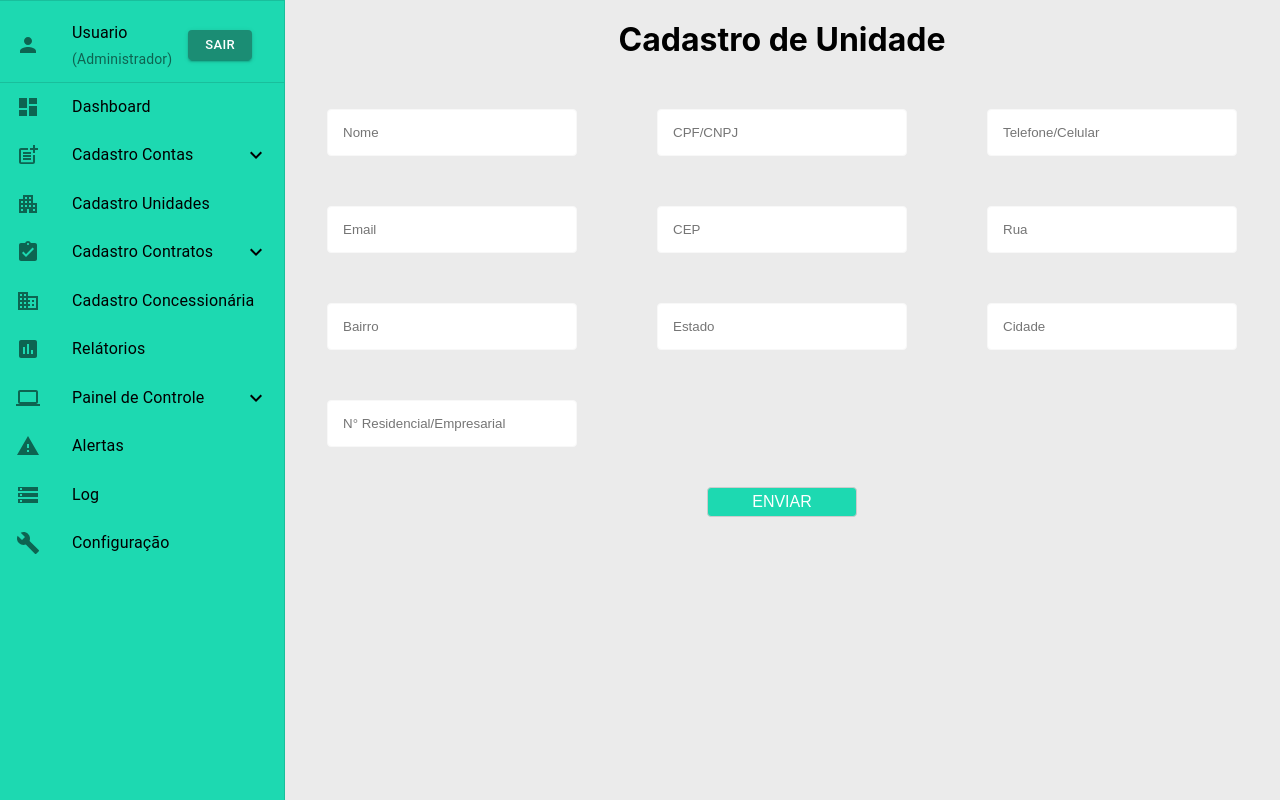
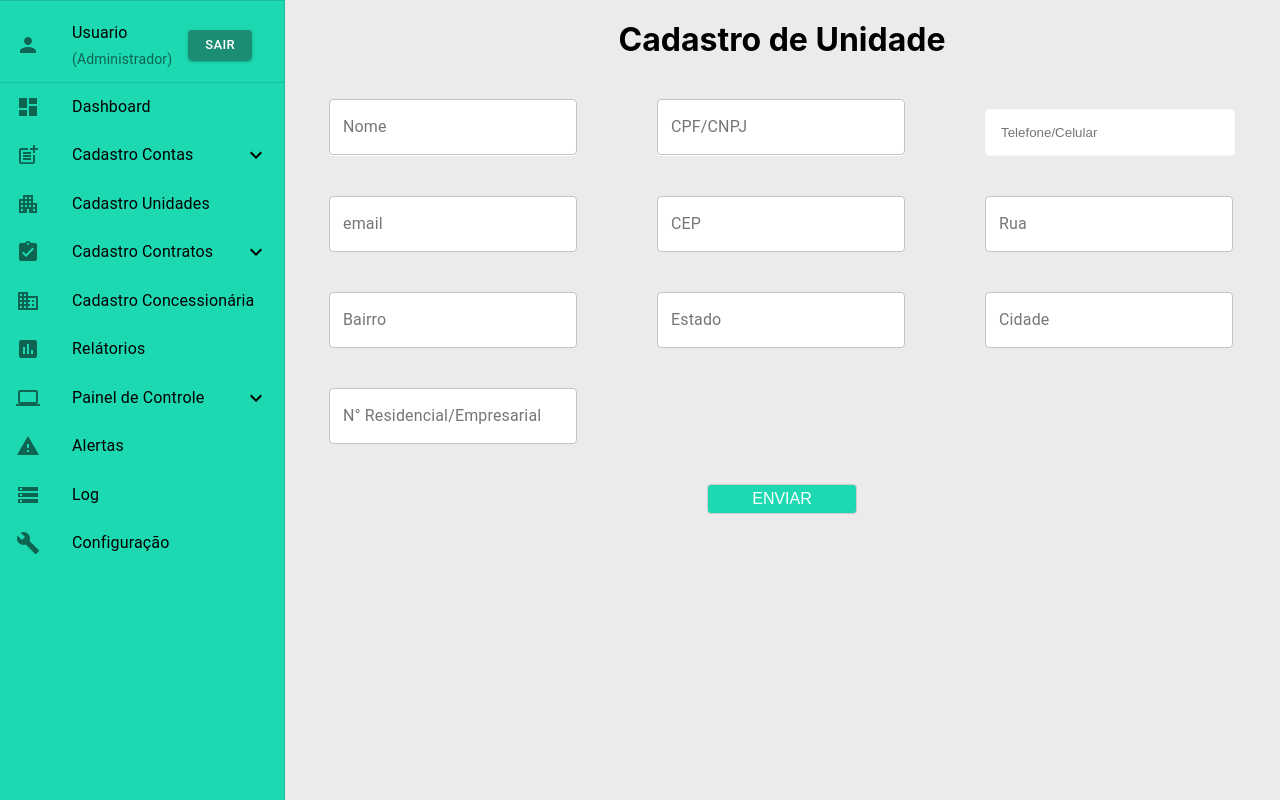
Before and after one commit to Grupo1API/TecSus, a React (Create React App) app in the folder tecsus-front/tecsus/: page /unidade in a window 1280 px wide. Built offline with nearby package versions, Linux system fonts and the light colour scheme.

Commit message:
alteraçoes nos campos do cadastro de unidade

```diff
--- a/tecsus-front/tecsus/src/pages/unidade/index.js
+++ b/tecsus-front/tecsus/src/pages/unidade/index.js
@@ -2,6 +2,7 @@ import './style.css';
 import Menu from '../../components/menu'
 import { useState } from 'react';
 import NumberFormat from 'react-number-format';
+import TextField from '@material-ui/core/TextField';
 
 function Unidade(){
 
@@ -64,24 +65,35 @@ function Unidade(){
                 <div className='cadastro'>
                     <form name='cadastroUnidades' onSubmit={handleSubmit}>
                         <div className='coluna'>
-                            <input
+                            {/* configurar campos com utf8 */}
+                            <TextField
+                                // style={{zIndex: }}
+                                variant="outlined"
                                 id='nome'
+                                className='input'
                                 type='text'
                                 placeholder='Nome'
+                                label="Nome"
                                 value={nome}
                                 onChange={(e) => setNome(e.target.value)}
                             />
-                             <input
+                             <TextField
+                                // style={{zIndex: }}
+                                variant="outlined"
                                 id='cpf_cnpj'
+                                className='input'
                                 type='text'
                                 placeholder='CPF/CNPJ'
+                                label="CPF/CNPJ"
                                 value={cpf_cnpj}
                                 onChange={(e) => setCpf_cnpj(e.target.value)}
                             />
+                            {/* não mexi aqui */}
                             <NumberFormat
                                 format="(##) #####-####"
                                 id='telefone'
                                 mask="_"
+                                label="Telefone"
                                 placeholder='Telefone/Celular'
                                 value={telefone}
                                 onValueChange = { ( valores )  =>  {
@@ -89,67 +101,95 @@ function Unidade(){
                                     setTelefone ( value  ) ;
                                 } }
                             />
+                        </div>
 
-                        </div>
                         <div className='coluna'>
-                            <input
+                            <TextField
+                                variant="outlined"
+                                // style={{zIndex: }}
+                                className='input'
                                 id='email'
                                 type='text'
+                                label="email"
                                 placeholder='Email'
                                 value={email}
                                 onChange={(e) => setEmail(e.target.value)}
                             />
-                            <input
+                            <TextField
+                                // style={{zIndex: }}
+                                variant="outlined"
                                 id='cep'
+                                className='input'
                                 type='text'
                                 placeholder='CEP'
+                                label="CEP"
                                 value={cep}
                                 onChange={(e) => setCep(e.target.value)}
                             />
-                             <input
+                            <TextField
+                                // style={{zIndex: }}
+                                variant="outlined"
                                 id='rua'
+                                className='input'
                                 type='text'
                                 placeholder='Rua'
+                                label="Rua"
                                 value={rua}
                                 onChange={(e) => setRua(e.target.value)}
                             />
+                        </div>
 
-                        </div>
                         <div className='coluna'>
-                            <input
+                            <TextField
+                                // style={{zIndex: }}
+                                variant="outlined"
                                 id='bairro'
+                                className='input'
                                 type='text'
                                 placeholder='Bairro'
+                                label="Bairro"
                                 value={bairro}
                                 onChange={(e) => setBairro(e.target.value)}
                             />
-                            <input
+                            <TextField
+                                // style={{zIndex: }}
+                                variant="outlined"
                                 id='estado'
+                                className='input'
                                 type='text'
                                 placeholder='Estado'
+                                label="Estado"
                                 value={estado}
                                 onChange={(e) => setEstado(e.target.value)}
                             />
-                             <input
+                            <TextField
+                                // style={{zIndex: }}
+                                variant="outlined"
                                 id='cidade'
+                                className='input'
                                 type='text'
                                 placeholder='Cidade'
+                                label="Cidade"
                                 value={cidade}
                                 onChange={(e) => setCidade(e.target.value)}
                             />
+                        </div>
 
-                        </div>
                         <div className='coluna'>
-                            <input
+                            <TextField
+                                // style={{zIndex: }}
+                                variant="outlined"
                                 id='num_resid'
+                                className='input'
                                 type='text'
                                 placeholder='N° Residencial/Empresarial'
+                                label="N° Residencial/Empresarial"
                                 value={num_resid}
                                 onChange={(e) => setNum_resid(e.target.value)}
                             />
                         </div>
+
                         <div className="bt-container">
-
                             <button type="submit" className="cadastrar" id="botao_cad">ENVIAR</button>
                         </div>
                     </form>
--- a/tecsus-front/tecsus/src/pages/unidade/style.css
+++ b/tecsus-front/tecsus/src/pages/unidade/style.css
@@ -9,7 +9,8 @@
 .cadastro{
     margin-top: 40px;
 }
-input{
+
+.input {
     padding: 15px;
     display: inline-block;
     border: 1px solid #f8f8f8;
```
